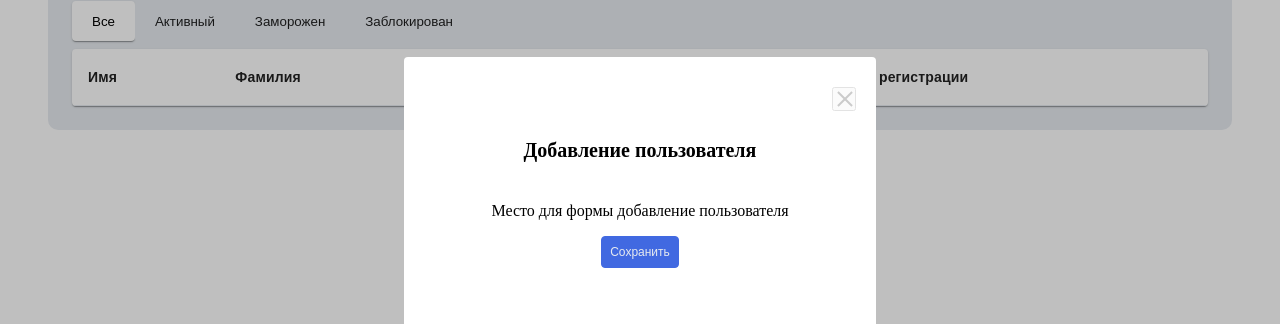
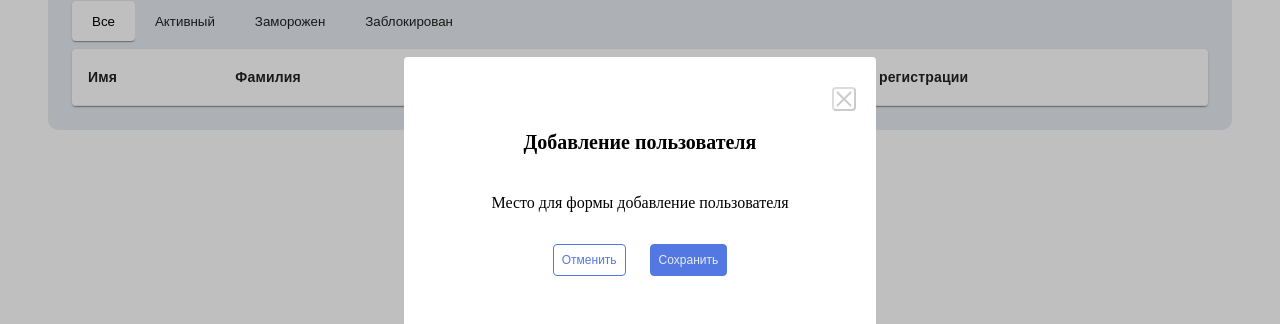
Before and after one commit to Chackmoole/my_project, a React app: page / in a window 1280 px wide. Both pictures are taken after typing "Sample" into the empty fields and a click on the button "Добавить пользователя". Shown: the part 207-531 px from the top of the page. Built offline with nearby package versions, Linux system fonts and the light colour scheme; the HTML template or start-up script is replaced by a standard one.

Commit message:
Добавлена кнопка в модальное окно. Небольшие правки стилизации.

```diff
--- a/src/components/AddUserModal/AddUserModal.jsx
+++ b/src/components/AddUserModal/AddUserModal.jsx
@@ -3,6 +3,7 @@ import {
   StyledAddUserBackdrop,
   StyledAddUserModal,
   StyledH3,
+  StyledModalActions,
   StyledText,
 } from 'components/AddUserModal/AddUserModal.styled';
 import Button from 'src/ui/Button/Button';
@@ -20,7 +21,12 @@ const AddUserModal = ({ isModalOpen, closeModal }) => {
           <CrossButton onClick={closeModal} />
           <StyledH3>Добавление пользователя</StyledH3>
           <StyledText> Место для формы добавление пользователя</StyledText>
-          <Button onClick={closeModal}>Сохранить</Button>
+          <StyledModalActions>
+            <Button onClick={closeModal} variant="outlined">
+              Отменить
+            </Button>
+            <Button onClick={closeModal}>Сохранить</Button>
+          </StyledModalActions>
         </StyledAddUserModal>
       </StyledAddUserBackdrop>
     </>
--- a/src/components/AddUserModal/AddUserModal.styled.js
+++ b/src/components/AddUserModal/AddUserModal.styled.js
@@ -27,11 +27,16 @@ export const StyledAddUserModal = styled.div`
   z-index: 101;
 `;
 
+export const StyledModalActions = styled.div`
+  display: flex;
+  gap: 24px;
+`;
+
 export const StyledH3 = styled.h3`
   font-size: 20px;
   margin-bottom: 24px;
 `;
 
 export const StyledText = styled.p`
-  margin-bottom: 16px;
+  margin-bottom: 32px;
 `;
--- a/src/components/MainContent/MainContent.jsx
+++ b/src/components/MainContent/MainContent.jsx
@@ -1,11 +1,11 @@
 import React from 'react';
 import { StyledMainContent } from 'components/MainContent/StyledMainContent';
-import UserTable from 'components/UsersTable/UsersTable';
+import UsersTable from 'components/UsersTable/UsersTable';
 
 const MainContent = ({ openModal }) => {
   return (
     <StyledMainContent>
-      <UserTable openModal={openModal} />
+      <UsersTable openModal={openModal} />
     </StyledMainContent>
   );
 };
--- a/src/components/UsersTable/UsersTable.jsx
+++ b/src/components/UsersTable/UsersTable.jsx
@@ -12,7 +12,7 @@ import UsersTabs from 'components/UsersTabs/UsersTabs';
 import SearchInput from 'components/SearchInput/SearchInput';
 import Button from 'src/ui/Button/Button';
 
-const UserTable = ({ openModal }) => {
+const UsersTable = ({ openModal }) => {
   const [currentStatus, setCurrentStatus] = useState(null);
   const onTabClick = (value) => {
     setCurrentStatus(value);
@@ -72,4 +72,4 @@ const UserTable = ({ openModal }) => {
   );
 };
 
-export default UserTable;
+export default UsersTable;
--- a/src/ui/Button/Button.styled.js
+++ b/src/ui/Button/Button.styled.js
@@ -7,6 +7,18 @@ export const StyledButton = styled.button`
   color: #e7ebf0;
   border-radius: 4px;
   border: 1px solid royalblue;
+  opacity: 0.9;
+  transition: opacity ease 0.5s;
+
+  &:hover {
+    opacity: 1;
+    box-shadow: 0px 2px 1px -1px rgb(0 0 0 / 20%), 0px 1px 1px 0px rgb(0 0 0 / 14%),
+      0px 1px 3px 0px rgb(0 0 0 / 12%);
+  }
+
+  &:active {
+    opacity: 0.7;
+  }
 
   ${(props) =>
     props.variant === 'outlined' &&
--- a/src/ui/CrossButton/CrossButton.styled.js
+++ b/src/ui/CrossButton/CrossButton.styled.js
@@ -8,10 +8,16 @@ export const StyledCrossButton = styled.button`
   height: 24px;
   opacity: 0.2;
   cursor: pointer;
+  background-color: transparent;
+  border-radius: 4px;
   transition: opacity ease 0.5s;
 
   &:hover {
     opacity: 1;
+  }
+
+  &:active {
+    opacity: 0.7;
   }
 
   ::before,
@@ -19,7 +25,7 @@ export const StyledCrossButton = styled.button`
     content: '';
     position: absolute;
     top: 9px;
-    left: 1px;
+    left: 0;
     display: block;
     width: 20px;
     height: 2px;
```
